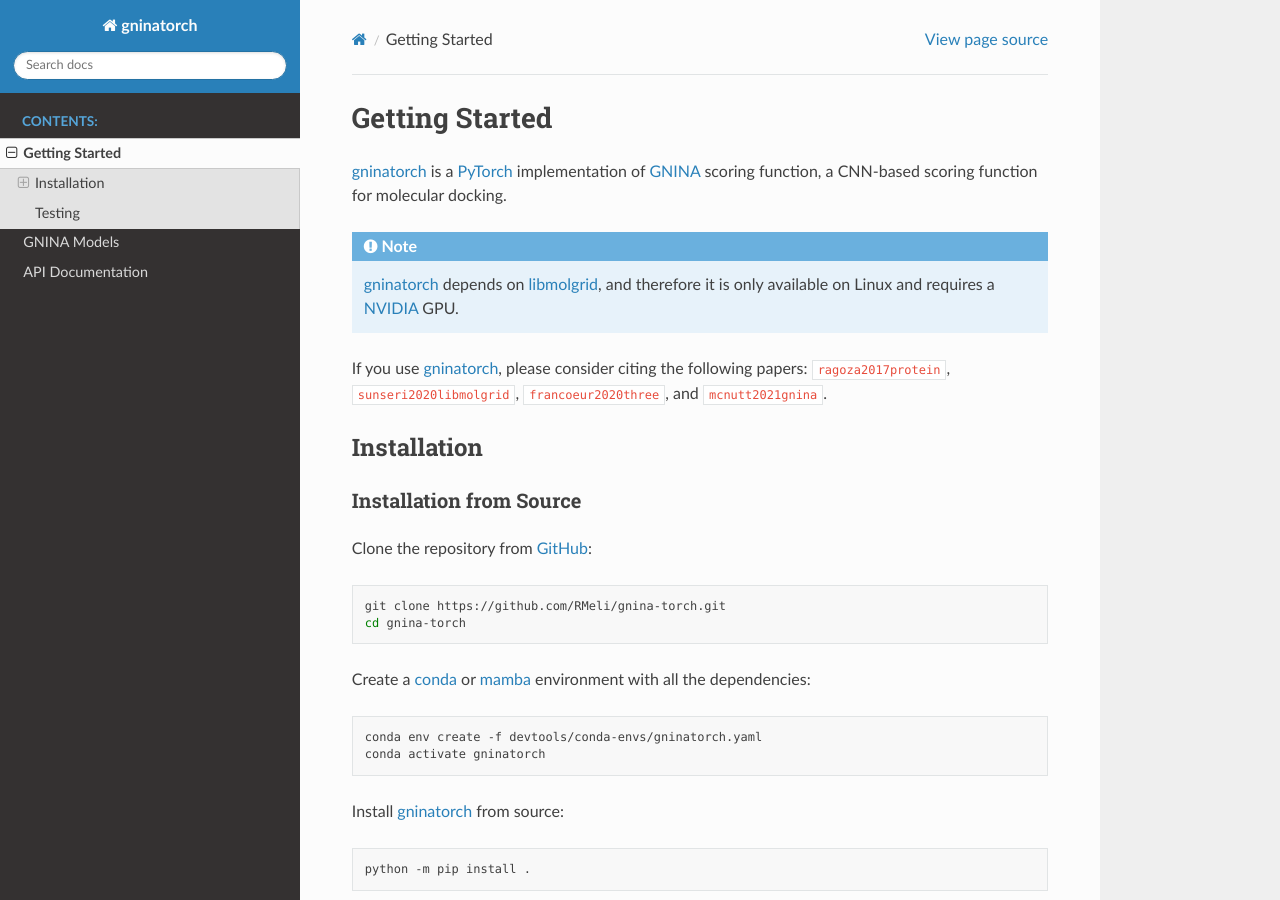
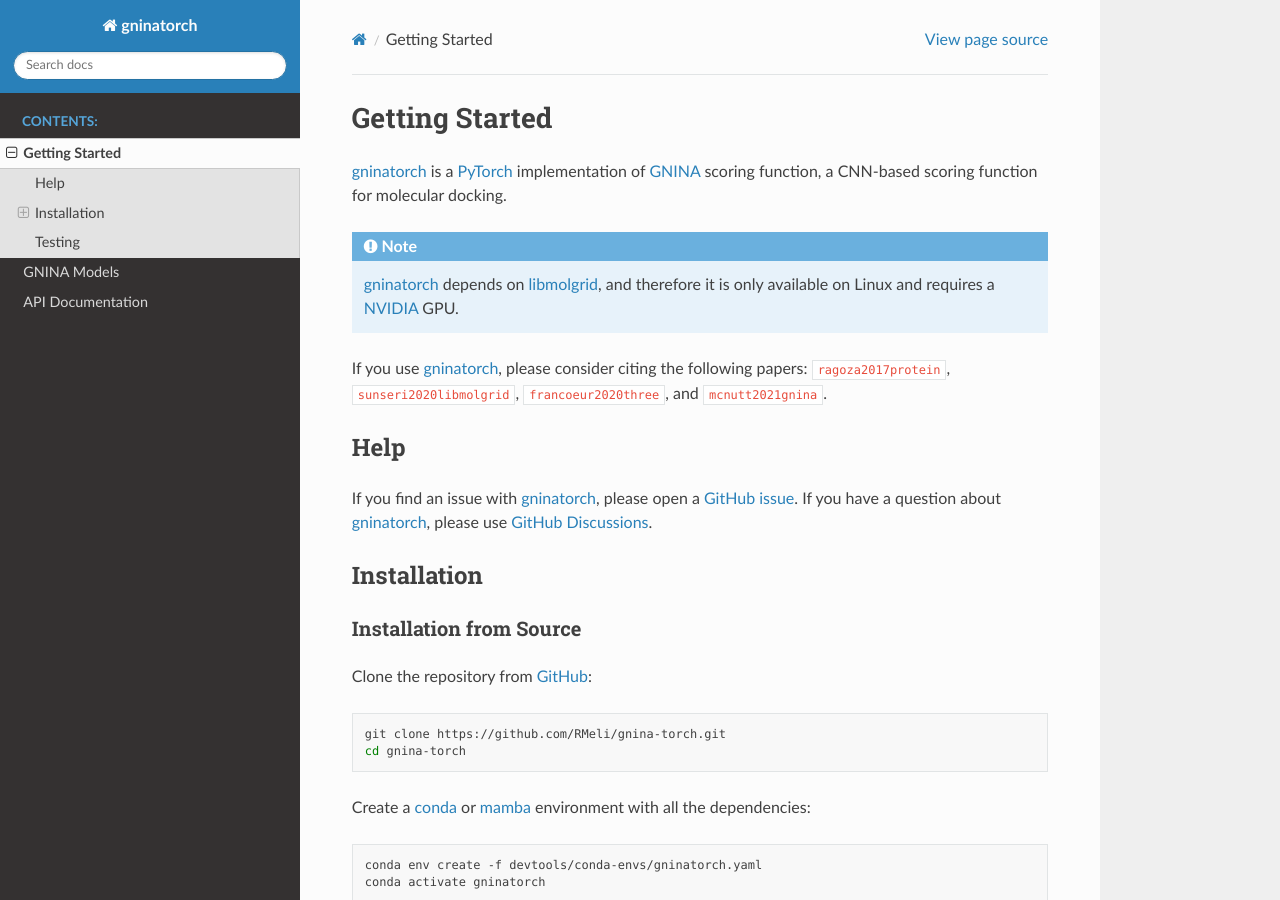
Before and after one commit to RMeli/gnina-torch, a Sphinx documentation site: the page built from docs/source/getting_started.rst, in a window 1280 px wide and 900 px high. Built offline with Sphinx 7.4.7 and the Read the Docs theme 2.0.0, drawn with Linux system fonts in a browser that asks for light colours; cross-references to code outside the pages are shown as plain code.

Commit message:
link to github issues and discussions

```diff
--- a/docs/source/getting_started.rst
+++ b/docs/source/getting_started.rst
@@ -1,12 +1,22 @@
 Getting Started
 ===============
 
-gninatorch_ is a PyTorch_ implementation of GNINA_ scoring function, a CNN-based scoring function for molecular docking.
+gninatorch_ is a PyTorch_ implementation of GNINA_ scoring function, a CNN-based scoring
+function for molecular docking.
 
 .. note::
-    gninatorch_ depends on libmolgrid_, and therefore it is only available on Linux and requires a NVIDIA_ GPU.
+    gninatorch_ depends on libmolgrid_, and therefore it is only available on Linux and
+    requires a NVIDIA_ GPU.
 
-If you use gninatorch_, please consider citing the following papers: :cite:`ragoza2017protein`, :cite:`sunseri2020libmolgrid`, :cite:`francoeur2020three`, and :cite:`mcnutt2021gnina`.
+If you use gninatorch_, please consider citing the following papers:
+:cite:`ragoza2017protein`, :cite:`sunseri2020libmolgrid`, :cite:`francoeur2020three`,
+and :cite:`mcnutt2021gnina`.
+
+Help
+----
+
+If you find an issue with gninatorch_, please open a `GitHub issue`_. If you have a
+question about gninatorch_, please use `GitHub Discussions`_.
 
 Installation
 ------------
@@ -71,3 +81,5 @@
 .. _PyTorch: https://pytorch.org/
 .. _pytest: https://docs.pytest.org/en/7.1.x/contents.html
 .. _GitHub: https://github.com/
+.. _`GitHub issue`: https://github.com/RMeli/gnina-torch/issues
+.. _`GitHub Discussions`: https://github.com/RMeli/gnina-torch/discussions
```
